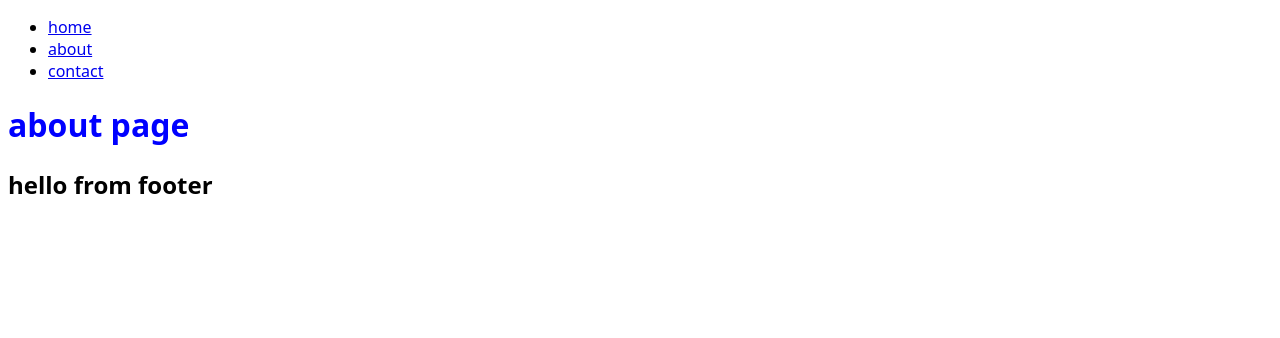
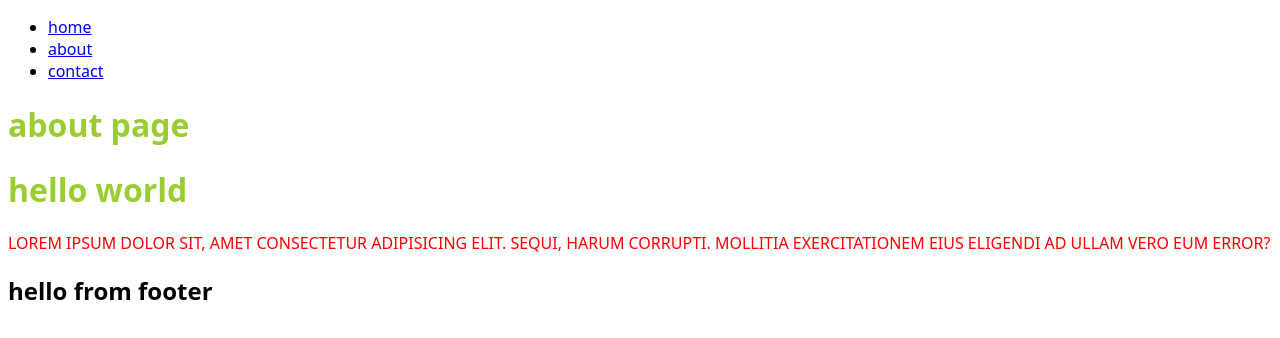
Before and after one commit to Fc0S4b/gatsbyTutorial, a Gatsby site: page /about in a window 1280 px wide. Built offline with nearby package versions, Linux system fonts and the light colour scheme; Gatsby itself is replaced by a stand-in of ours.

Commit message:
css modules

```diff
--- /dev/null
+++ b/src/examples/about.module.css
@@ -0,0 +1,11 @@
+.page{
+  color: red;
+}
+
+.page h1{
+  color: yellowgreen;
+}
+
+.text{
+  text-transform: uppercase;
+}
--- /dev/null
+++ b/src/examples/home.module.css
@@ -0,0 +1,11 @@
+.page{
+  color: blue;
+}
+
+.page h1{
+  color: blueviolet;
+}
+
+.text{
+  text-transform: capitalize;
+}
--- a/src/pages/about.js
+++ b/src/pages/about.js
@@ -1,10 +1,17 @@
 import React from "react"
 import Layout from "../components/Layout"
+import * as aboutStyles from "../examples/about.module.css"
 const about = () => {
   return (
     <Layout>
-      <div className="about-heading">
+      <div className={aboutStyles.page}>
         <h1> about page</h1>
+        <h1> hello world</h1>
+        <p className={aboutStyles.text}>
+          Lorem ipsum dolor sit, amet consectetur adipisicing elit. Sequi, harum
+          corrupti. Mollitia exercitationem eius eligendi ad ullam vero eum
+          error?
+        </p>
       </div>
     </Layout>
   )
```
Also changed, not shown: src/pages/index.js (+7 -1 lines).
